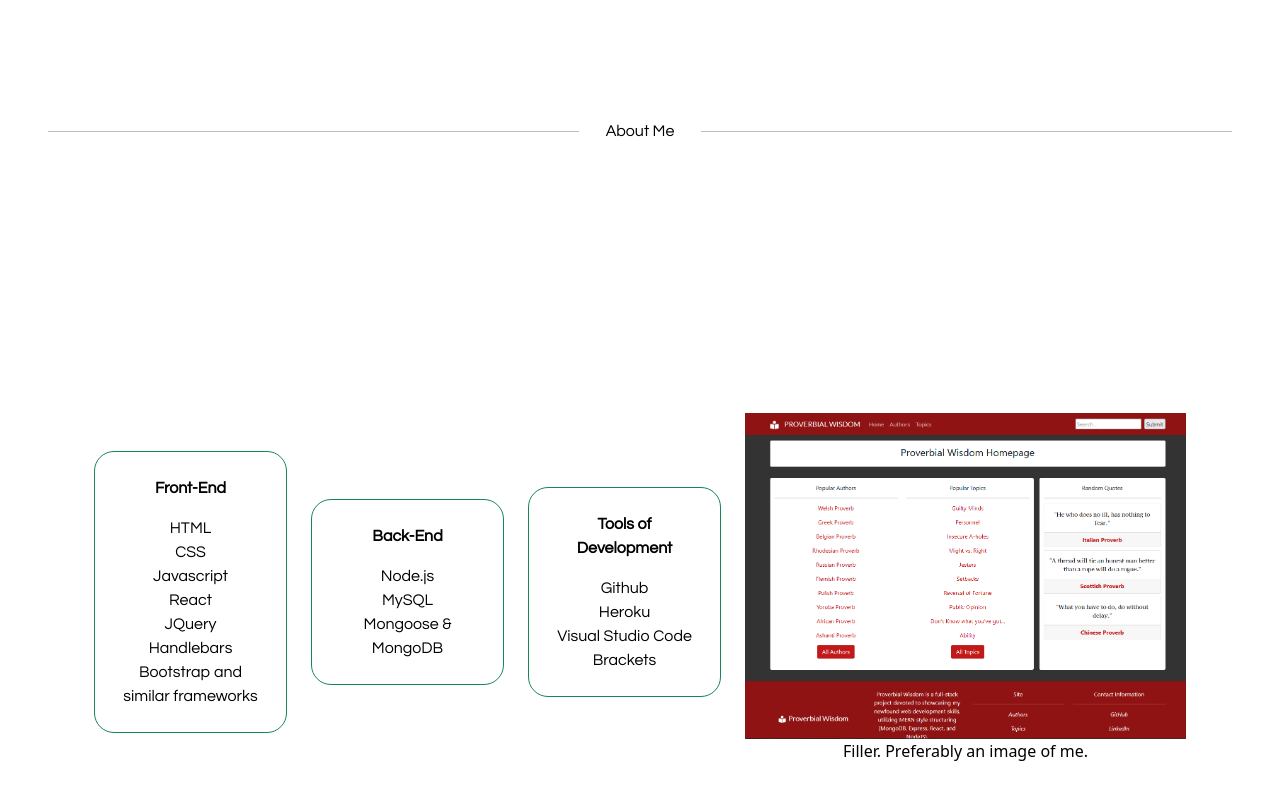
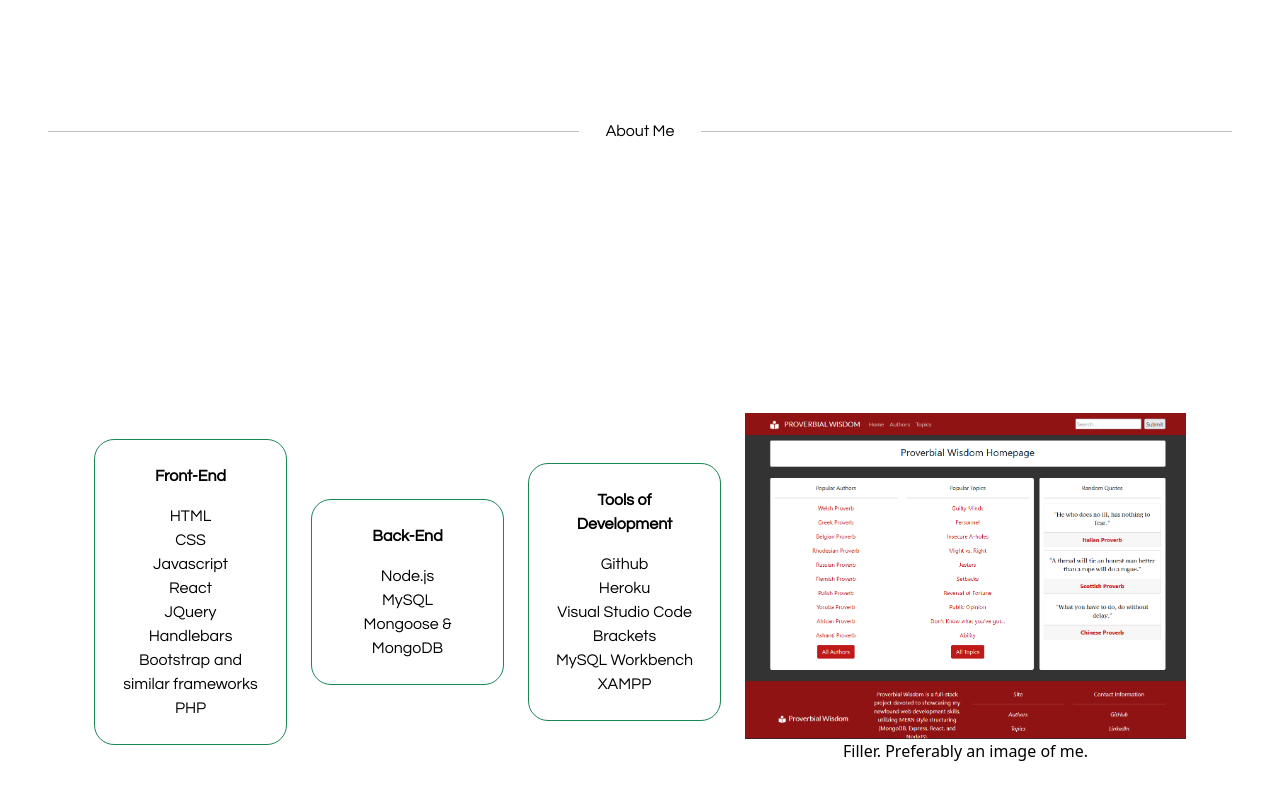
Before and after one commit to ThomasSiopes/react-portfolio, a React (Create React App) app in the folder client/: page / in a window 1280 px wide. Shown: the part 685-1485 px from the top of the page. Built offline with nearby package versions, Linux system fonts and the light colour scheme; a web font is replaced by a local one.

Commit message:
fixed console errors

```diff
--- a/client/src/App.js
+++ b/client/src/App.js
@@ -1,12 +1,12 @@
 import React, { useState } from "react";
 import { ApolloClient, InMemoryCache, ApolloProvider, createHttpLink } from "@apollo/client";
 import { setContext } from "@apollo/client/link/context";
-import { Link, Redirect } from "react-router-dom";
-import { BrowserRouter as Router, Route, Switch } from "react-router-dom";
+import { Link } from "react-router-dom";
+import { BrowserRouter as Router, Route } from "react-router-dom";
 
 // Styles
 import 'bootstrap/dist/css/bootstrap.min.css';
-import { Container, Button, Navbar, Nav, Row, Col } from "react-bootstrap";
+import { Container, Button, Navbar, Nav, } from "react-bootstrap";
 import { FaMoon, FaSun, FaGithub, FaLinkedinIn } from "react-icons/fa";
 import styled, { ThemeProvider } from "styled-components";
 import { lightTheme, darkTheme, GlobalStyles } from "./themes";
--- a/client/src/components/About/index.js
+++ b/client/src/components/About/index.js
@@ -1,5 +1,5 @@
 import React from "react";
-import { Link } from "react-router-dom";
+// import { Link } from "react-router-dom";
 import { Container, Row, Col } from "react-bootstrap";
 
 const AboutMe = () => {
@@ -20,6 +20,7 @@ const AboutMe = () => {
                                         <li>JQuery</li>
                                         <li>Handlebars</li>
                                         <li>Bootstrap and similar frameworks</li>
+                                        <li>PHP</li>
                                     </ul>
                                 </Container>
                             </Col>
@@ -41,13 +42,15 @@ const AboutMe = () => {
                                         <li>Heroku</li>
                                         <li>Visual Studio Code</li>
                                         <li>Brackets</li>
+                                        <li>MySQL Workbench</li>
+                                        <li>XAMPP</li>
                                     </ul>
                                 </Container>
                             </Col>
                         </Row>
                     </Col>
                     <Col>
-                        <img src="/assets/images/proverbial_wisdom.png"/>
+                        <img src="/assets/images/proverbial_wisdom.png" alt="Profile for me"/>
                         <p className="genText">Filler. Preferably an image of me.</p>
                     </Col>
                 </Row>
--- a/client/src/pages/AllProjects.js
+++ b/client/src/pages/AllProjects.js
@@ -61,7 +61,7 @@ function AllProjects() {
 
     const updateTags = (event) => {
         console.log(event.target.activeattribute);
-        if(event.target.activeattribute == "false" || event.target.activeattribute == undefined) addTags(event);
+        if(event.target.activeattribute === "false" || event.target.activeattribute === undefined) addTags(event);
         else removeTags(event);
     }
 
@@ -69,7 +69,6 @@ function AllProjects() {
         <Container className="mt-nav mx-auto">
             <div className="genText font-questrial text-center mb-3">
                 <h1>My Projects</h1>
-                <p>These are all my projects. More sample text has to go here.</p>
             </div>
             <div>
                 <ul id="filters" className="font-questrial text-center px-1">
```
Also changed, not shown: 1 other file (tests, documents, lock files or other folders).
